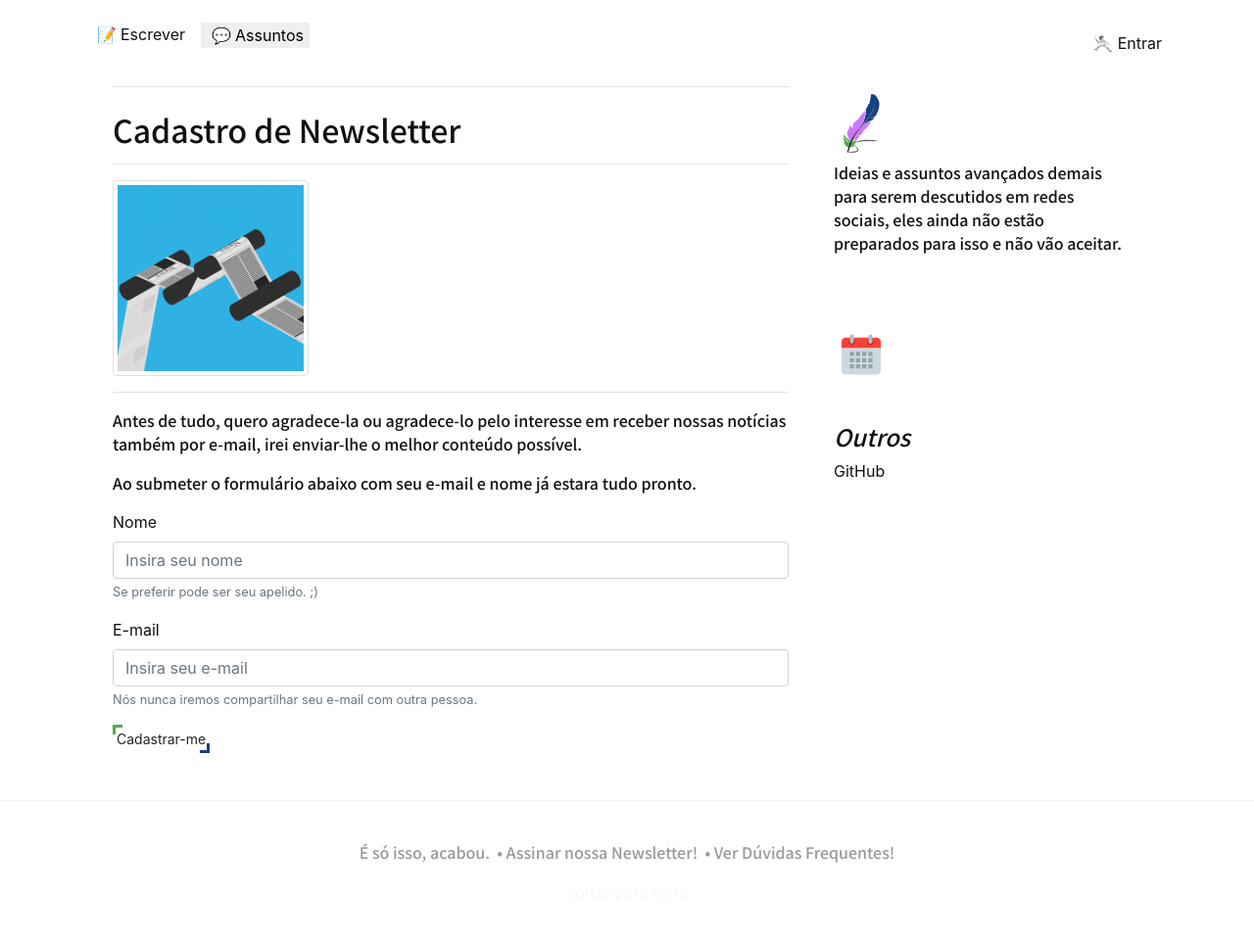
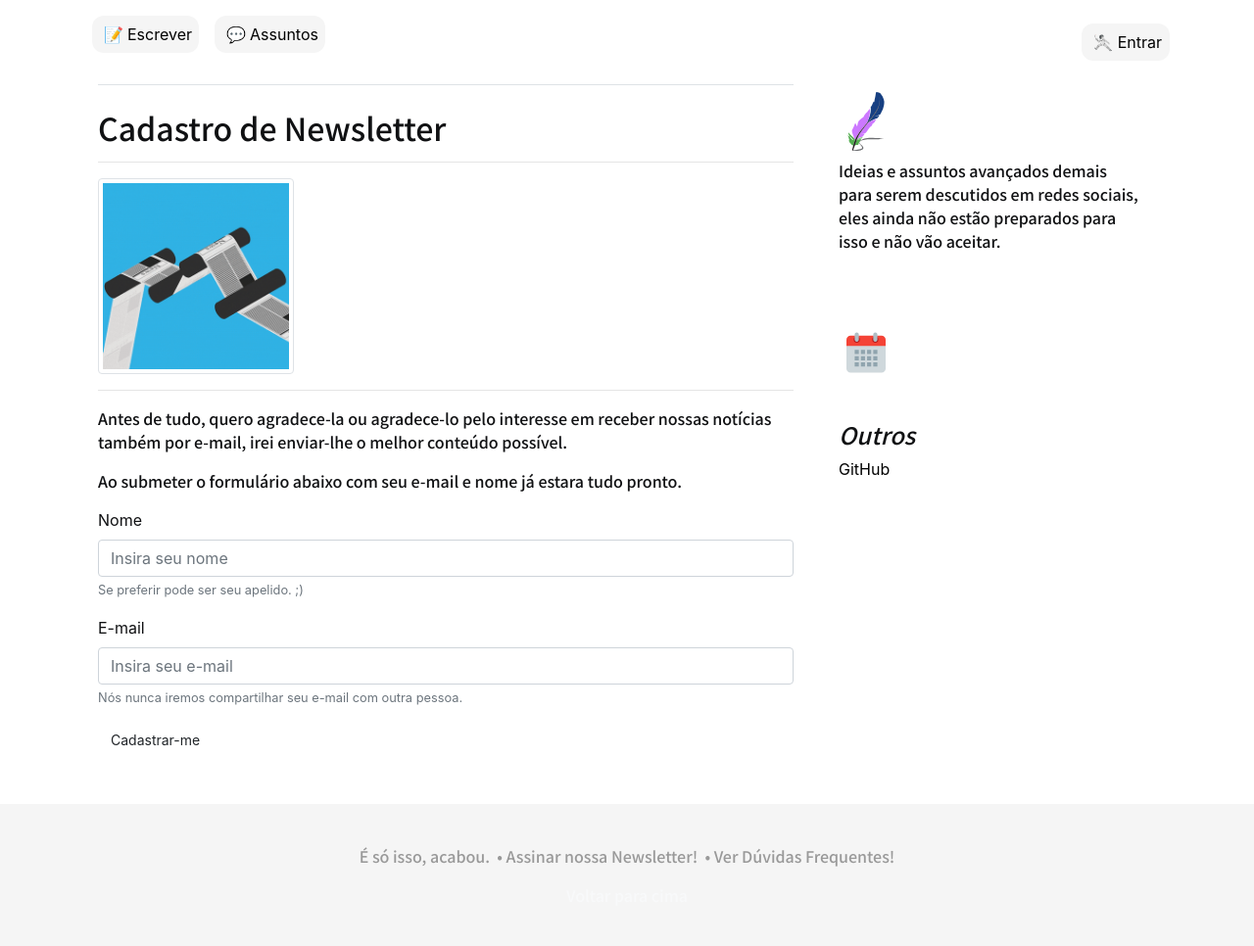
Before and after one commit to luisvenezian/blog-venezianluis, a Django app: page /assinatura/ in a window 1280 px wide. Shown: the whole page at 98% size. Before the commit the page ends 881 px from the top, so only its background shows below. Run offline with Django 3.2, Linux system fonts and the light colour scheme; data that the repository does not hold is empty; some libraries are stand-ins or nearby versions.

Commit message:
tapa no layout

```diff
--- a/Blog/blog/static/blog/home.css
+++ b/Blog/blog/static/blog/home.css
@@ -141,74 +86,30 @@ html {
     margin-bottom: 0;
   }
 
-  body {background-color: #fff;}
-  /*
-  .assuntos{
+  body {
     background-color: #fff;
-    font-family: "Noto Sans JP", sans-serif;
-    text-decoration: none;
-  }
-  .assunto{
-    color: #007bff;
-    text-decoration: none;
-  }
-  .assunto{
-    transition: all .3s;
-  }
-  .assunto:hover{
-    color: yellowgreen;
-    border-radius: 15px;
-    text-decoration: none;
-    background-color: #154d8a;
-  }
- */
-.btn {
-	 cursor: pointer;
-	 position: relative;
-	 padding: 3px 3px;
-	 background: white;
-	 font-size: 14px;
-	 border-top-right-radius: 0px;
-	 border-bottom-left-radius: 0px;
-	 transition: all 0.3s;
-}
- .btn:after, .btn:before {
-	 content: " ";
-	 width: 10px;
-	 height: 10px;
-	 position: absolute;
-	 border: 0px solid #fff;
-	 transition: all 0.3s;
-}
- .btn:after {
-	 top: -1px;
-	 left: -1px;
-	 border-top: 3px solid #52AD4E;
-	 border-left: 3px solid #52AD4E;
-}
- .btn:before {
-	 bottom: -1px;
-	 right: -1px;
-	 border-bottom: 3px solid #174082;
-	 border-right: 3px solid #174082;
-}
- .btn:hover {
-	 border-top-right-radius: 0px;
-	 border-bottom-left-radius: 0px;
-}
- .btn:hover:before, .btn:hover:after {
-	 width: 100%;
-	 height: 100%;
-}
-
-  .row { margin: 0; padding: 0 }
-
-  .bd-navbar{
-    background-color: white;
   }
 
 
 /*** DROPDOWN DO BOTÃO ASSUNTOS ***/
+.item-menu{
+  padding: 7px;
+  color: black !important;
+  background-color: whitesmoke;
+  border-radius: 12px;
+}
+.item-menu:hover{
+  box-shadow: 0px 4px 4px 0px rgba(0,0,0,0.2);
+  transition-duration: .2s;
+}
+.item-menu-lateral{
+  color: black !important;
+}
+
+.btn{
+  font-size: 14px;
+}
+
 .dropbtn {
   border: none;
 }
--- a/Blog/blog/templates/base.html
+++ b/Blog/blog/templates/base.html
@@ -7,7 +7,7 @@
     <meta name="description" content="Noticiario de qualidade">
     <meta name="author" content="Luis Felipe Antunes Venezian">
 
-    <title>Cara Lavada</title>
+    <title>Você Diz</title>
 
     <!-- CSS only -->
     <link href="{% static 'blog/bootstrap.css' %}" rel="stylesheet">
@@ -29,22 +29,23 @@
         <ul class="navbar-nav d-navbar-nav flex-row">
 
           <li class="nav-item">
-            <a class="text-dark nav-link p-2" href="{% url 'blog:escrever'%}">
-              &nbsp;&#x1F4DD; Escrever
+            <a class="nav-link p-2" href="{% url 'blog:escrever'%}">
+              <div class="item-menu">&nbsp;&#x1F4DD; Escrever</div>
             </a>
           </li>
           <li class="nav-item">
               <div class="dropdown nav-link p-2">
-              <button class="dropbtn">&nbsp;&#x1F4AC; Assuntos</button>
+              <div class="dropbtn item-menu">&nbsp;&#x1F4AC; Assuntos</div>
               <div class="dropdown-content">
                 {% for assunto in menu %}
-                  <a class="assunto p-2" href="{% url 'blog:menu' assunto|lower %}">
+                  <a class="" href="{% url 'blog:menu' assunto|lower %}">
                     <span class="btn">{{assunto}}</span>
                   </a>
                 {% endfor %}
               </div>
             </div>
           </li>
+
         </ul>
         <ul class="navbar-nav ml-sm-auto">
           <li class="nav-item">
@@ -52,13 +53,13 @@
               <!-- AQUI VAI O PESQUISAR -->>
               <li class="nav-item">
                 {% if not autenticado %}
-                <a class="text-dark nav-link p-2" href="{% url 'blog:login'%}">
+                <a class="nav-link item-menu" href="{% url 'blog:login'%}">
                   &nbsp;&#x1F93A; Entrar
                 </a>
                 {% else %}
-                <a class="text-dark nav-link p-2" href="{% url 'blog:login'%}">
+                <a class="nav-link item-menu" href="{% url 'blog:login'%}">
                   &nbsp;&#x2699; Opções
-                <a class="text-dark nav-link p-2" href="{% url 'blog:login'%}">
+                </a>
                 {% endif %}
               </li>
             </a>
@@ -68,7 +69,7 @@
     </header>
 
     <!-- LAYOUT LATERAL -->
-    <div class="container text-dark bg-white">
+    <div class="container">
       <main role="main" class="container">
         <div class="row">
           <div class="col-md-8 blog-main">
@@ -80,19 +81,19 @@
           </div><!-- /.blog-main -->
 
           <aside class="col-md-4 blog-sidebar">
-            <div class="p-3 mb-3 bg-white rounded">
-              <a class="text-dark nav-link p-2" href="/" target="_blank" rel="noopener" aria-label="GitHub">
+            <div class="p-3 mb-3  rounded">
+              <a class=" nav-link p-2" href="/" target="_blank" rel="noopener" aria-label="GitHub">
                 <img style="float:center;" title="Escrever"
                 src="{%static 'blog/pena-escrever.svg'%}"
                 alt="logotipo"
                 height="60"
                 width="40"/>
               </a>
-              <p class="text-dark">Ideias e assuntos avançados demais para serem descutidos em redes sociais, eles ainda não estão preparados para isso e não vão aceitar. </p>
+              <p class="">Ideias e assuntos avançados demais para serem descutidos em redes sociais, eles ainda não estão preparados para isso e não vão aceitar. </p>
             </div>
 
             <div class="p-3">
-              <a class="text-dark nav-link p-2" href="/" target="_blank" rel="noopener" aria-label="GitHub">
+              <a class=" nav-link p-2" href="/" target="_blank" rel="noopener" aria-label="GitHub">
                 <img style="float:center;" title="Escrever"
                 src="{%static 'blog/calendario.svg'%}"
                 alt="logotipo"
@@ -101,7 +102,7 @@
               </a>
               <ol class="list-unstyled mb-0">
               {% for data in linha_do_tempo %}
-                <li><a class="text-dark" href="#">{{data}}</a></li>
+                <li><a class="item-menu-lateral" href="#">{{data}}</a></li>
               {% endfor %}
               </ol>
             </div>
@@ -109,14 +110,14 @@
             <div class="p-3">
               <h4 class="font-italic">Outros</h4>
               <ol class="list-unstyled">
-                <li><a class="text-dark" href="#">GitHub</a></li>
+                <li><a class="item-menu-lateral" href="#">GitHub</a></li>
               </ol>
             </div>
           </aside><!-- /.blog-sidebar -->
         </div><!-- /.row -->
       </main><!-- /.container -->
     </div><!-- FIM LAYOUT LATERAL -->
-    <footer class="blog-footer bg-white">
+    <footer class="blog-footer ">
         <p><font title="Boa sorte!">É só isso, acabou.</font>  &nbsp;&bull;
         <a style="text-decoration: none; color: #999;" href="{%url 'blog:assinatura'%}">Assinar nossa Newsletter!</a> &nbsp;&bull; Ver Dúvidas Frequentes!</p>
         <p>
```
Also changed, not shown: other parts of Blog/blog/static/blog/home.css (+36 -64 lines), Blog/blog/templates/home.html (+9 -3 lines).
